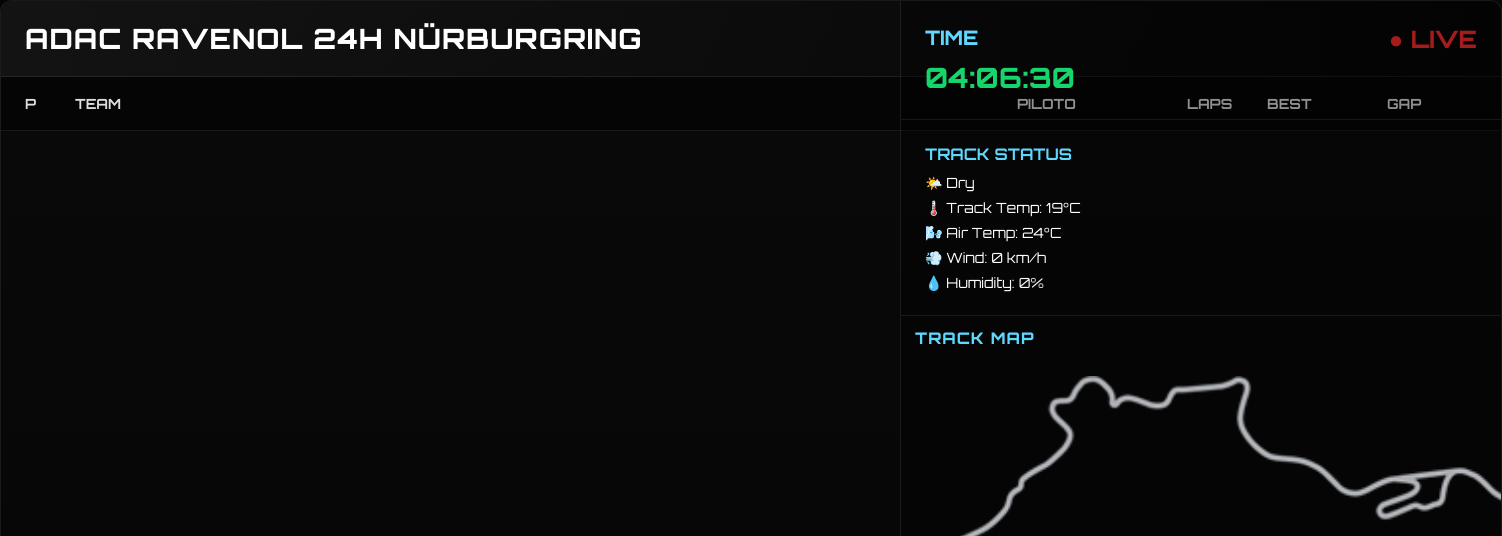
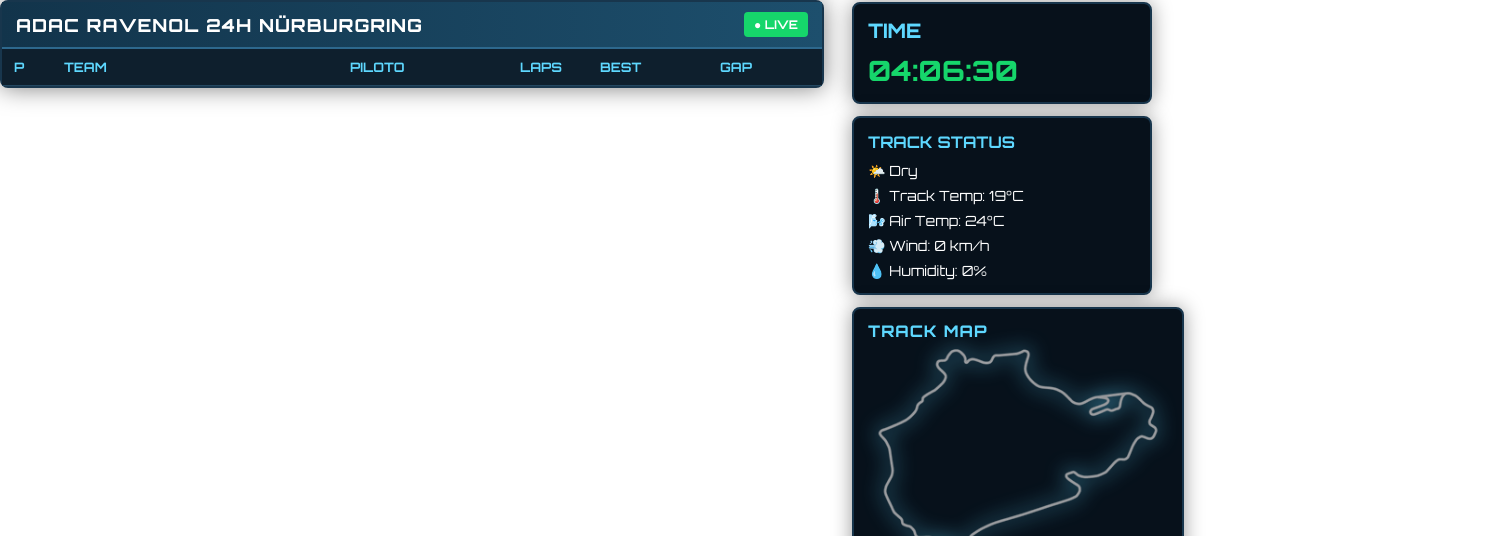
Before and after one commit to Chavitoxo/nurburgring-overlay, a website: page index.html in a window 1280 px wide. Shown: the top 536 px of the page, 1502 px wide, since content can reach past the window. Drawn offline with Linux system fonts and the light colour scheme; no server answers.

Commit message:
updated broadcast overlay design

```diff
--- a/style.css
+++ b/style.css
@@ -6,12 +6,9 @@
 
     overflow:hidden;
 
-    background:
-    radial-gradient(circle at top,#111 0%,#050505 60%);
+    background:transparent;
 
     font-family:'Orbitron',sans-serif;
-
-    color:white;
 
 }
 
@@ -19,25 +16,17 @@
 
     position:relative;
 
-    width:1500px;
+    width:820px;
 
-    height:1000px;
+    background:#07111b;
 
-    background:
-    linear-gradient(
-        180deg,
-        rgba(10,10,10,.95),
-        rgba(5,5,5,.98)
-    );
+    border:2px solid #18364d;
 
-    border:1px solid rgba(255,255,255,.08);
+    border-radius:8px;
 
-    border-radius:12px;
+    overflow:visible;
 
-    overflow:hidden;
-
-    box-shadow:
-    0 0 40px rgba(0,0,0,.7);
+    box-shadow:0 0 25px rgba(0,0,0,.5);
 
 }
 
@@ -49,17 +38,15 @@
 
     align-items:center;
 
-    padding:20px 24px;
+    background:linear-gradient(
+        90deg,
+        #12344b,
+        #1d4f6d
+    );
 
-    border-bottom:
-    1px solid rgba(255,255,255,.08);
+    padding:10px 14px;
 
-    background:
-    linear-gradient(
-        90deg,
-        rgba(20,20,20,.95),
-        rgba(5,5,5,.95)
-    );
+    border-bottom:2px solid #2d688d;
 
 }
 
@@ -67,7 +54,7 @@
 
     color:white;
 
-    font-size:28px;
+    font-size:18px;
 
     font-weight:800;
 
@@ -77,11 +64,17 @@
 
 .live{
 
-    color:#ff2a2a;
+    background:#16d66b;
 
-    font-size:24px;
+    color:#fff;
 
-    font-weight:800;
+    font-size:12px;
+
+    font-weight:700;
+
+    padding:5px 10px;
+
+    border-radius:4px;
 
 }
 
@@ -104,37 +97,33 @@
 
 .header{
 
-    background:
-    rgba(0,0,0,.45);
+    background:#0e1f2d;
 
-    color:#ddd;
+    color:#5ed8ff;
 
-    padding:18px 24px;
+    padding:10px 12px;
 
-    font-size:14px;
+    font-size:13px;
 
-    font-weight:600;
+    font-weight:700;
 
-    border-bottom:
-    1px solid rgba(255,255,255,.08);
+    border-bottom:1px solid #244861;
 
 }
 
 .row{
 
-    padding:22px 24px;
+    padding:9px 12px;
 
-    color:white;
+    color:#fff;
 
-    font-size:18px;
+    font-size:13px;
 
     font-weight:500;
 
-    border-bottom:
-    1px solid rgba(255,255,255,.05);
+    border-bottom:1px solid rgba(255,255,255,.05);
 
-    background:
-    rgba(255,255,255,.01);
+    background:#09141f;
 
     transition:.2s;
 
@@ -164,17 +153,15 @@
 
 .row div:first-child{
 
-    color:#fff;
+    color:#4ad7ff;
 
     font-weight:800;
-
-    font-size:20px;
 
 }
 
 .row div:nth-child(5){
 
-    color:#ff4dff;
+    color:#ffe082;
 
     font-weight:700;
 
@@ -182,9 +169,9 @@
 
 .row div:last-child{
 
-    color:#fff;
+    color:#62ff92;
 
-    font-weight:500;
+    font-weight:700;
 
 }
 
@@ -212,14 +199,9 @@
 
     top:0;
 
-    right:0;
+    right:-330px;
 
-    width:600px;
-
-    height:100%;
-
-    border-left:
-    1px solid rgba(255,255,255,.08);
+    width:300px;
 
 }
 
@@ -227,17 +209,17 @@
 .weatherbox,
 .trackmap{
 
-    background:
-    rgba(0,0,0,.35);
+    background:#07111b;
 
-    border-bottom:
-    1px solid rgba(255,255,255,.08);
+    border:2px solid #18364d;
 
-    padding:24px;
+    border-radius:8px;
 
-    border-radius:0;
+    margin-bottom:12px;
 
-    box-shadow:none;
+    padding:14px;
+
+    box-shadow:0 0 20px rgba(0,0,0,.4);
 
 }
 
@@ -293,11 +275,19 @@
 
     position:relative;
 
-    width:100%;
+    width:300px;
 
-    height:480px;
+    height:260px;
 
     overflow:hidden;
+
+    background:#07111b;
+
+    border:2px solid #18364d;
+
+    border-radius:8px;
+
+    box-shadow:0 0 20px rgba(0,0,0,.4);
 
 }
 
@@ -323,21 +313,20 @@
 
 #trackimg{
 
-    width:92%;
+    width:85%;
 
     position:absolute;
 
-    top:60px;
+    top:40px;
 
     left:50%;
 
     transform:translateX(-50%);
 
-    opacity:.95;
+    z-index:1;
 
     filter:
-    brightness(1.2)
-    contrast(1.1);
+    drop-shadow(0 0 10px #5ed8ff);
 
 }
 
@@ -345,11 +334,13 @@
 
     position:absolute;
 
-    bottom:20px;
+    bottom:10px;
 
-    left:20px;
+    right:10px;
 
-    width:170px;
+    width:80px;
+
+    z-index:10;
 
     opacity:.95;
 
```
Also changed, not shown: index.html (+1 -1 lines).
